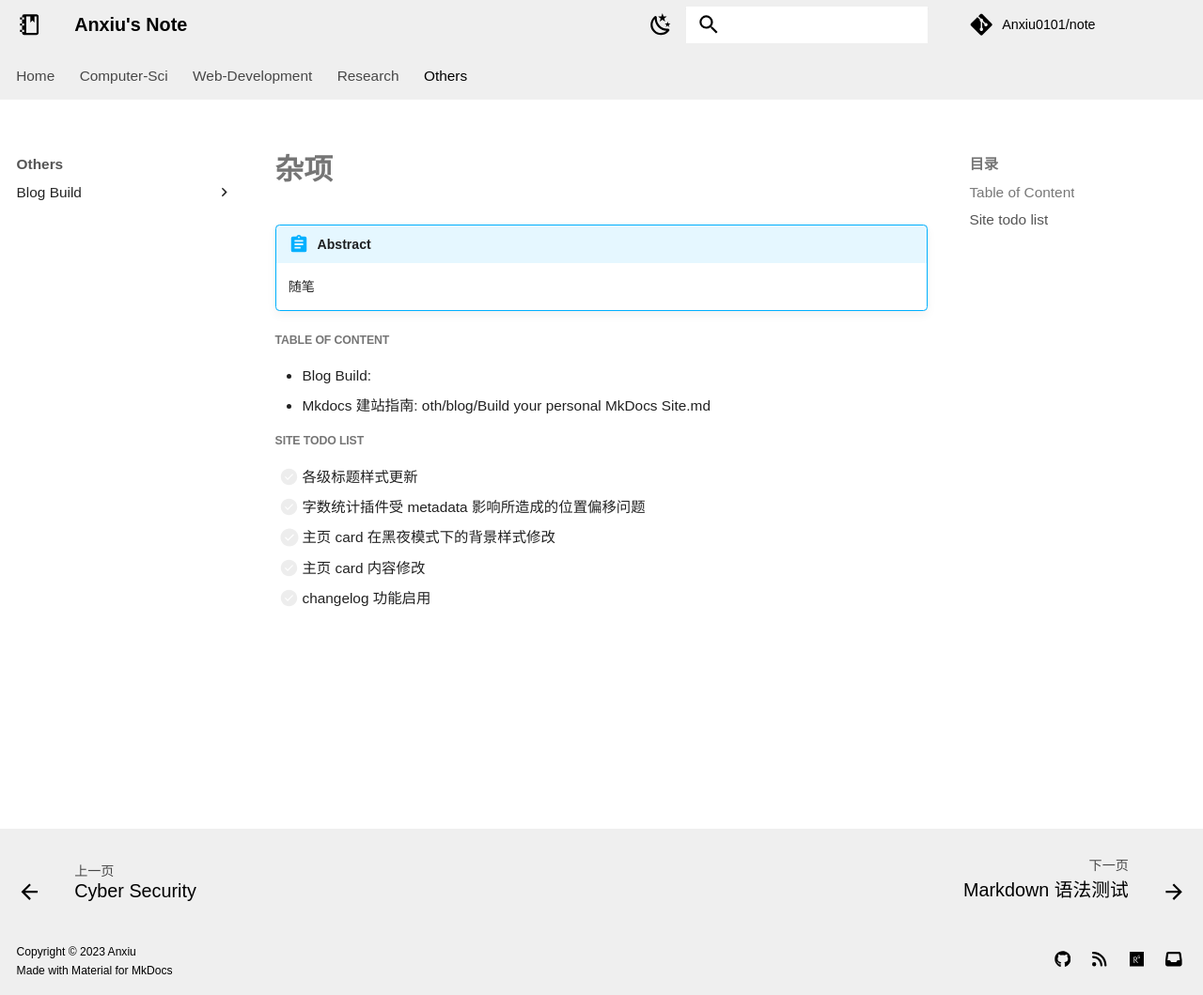
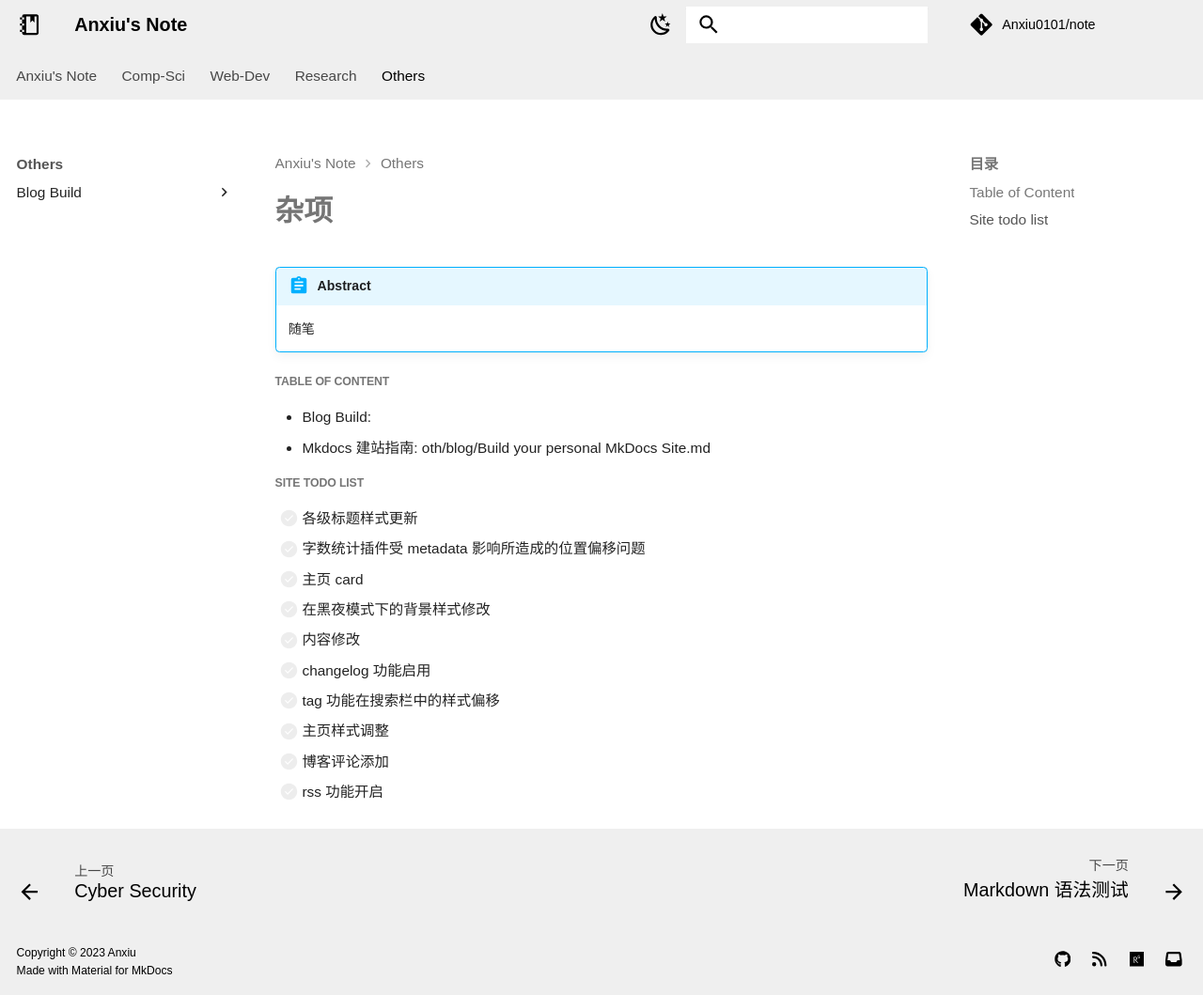
Before and after one commit to Anxiu0101/Anxiu0101.github.io, an MkDocs documentation site: the page built from docs/oth/index.md, in a window 1280 px wide and 1059 px high. Shown: the whole window at 94% size. Built offline with MkDocs 1.6.1 and Material for MkDocs 9.7.7, drawn with Linux system fonts in a browser that asks for light colours; comment, search, counter and statistics services are not loaded.

Commit message:
feat: update cv and site-todo list.

```diff
--- a/docs/oth/index.md
+++ b/docs/oth/index.md
@@ -16,6 +16,11 @@ title: 杂项
 
 - [ ] 各级标题样式更新
 - [ ] 字数统计插件受 metadata 影响所造成的位置偏移问题
-- [ ] 主页 card 在黑夜模式下的背景样式修改
-- [ ] 主页 card 内容修改
+- [ ] 主页 card
+  - [ ] 在黑夜模式下的背景样式修改
+  - [ ] 内容修改
 - [ ] changelog 功能启用
+- [ ] tag 功能在搜索栏中的样式偏移
+- [ ] 主页样式调整
+- [ ] 博客评论添加
+- [ ] rss 功能开启
--- a/mkdocs.yml
+++ b/mkdocs.yml
@@ -128,9 +128,8 @@ plugins:
 # - git-revision-date-localized
 
 nav:
-- Home:
-  - index.md
-- Computer-Sci:
+- index.md
+- Comp-Sci:
   - cs/index.md
 # — 编程语言 —————————————————————————————————————————————————————
   - Program Lang:
@@ -141,21 +140,21 @@ nav:
 # — 算法原理 —————————————————————————————————————————————————————
   - Algorithm:
       - Raft Algorithm: cs/algorithm/raft.md
-- Web-Development:
+- Web-Dev:
     - web/index.md
 # — 部署记录与一些开发工具的使用 —————————————————————————————————————
     - Deploy & Tools:
         - Config MySQL in Ubuntu: web/deploy/mysql-in-ubuntu.md
         - Nginx Introduction: web/deploy/nginx-intro.md
-        - 在 Docker 中配置 PostgreSQL: web/deploy/postgre-in-docker.md
+        - Config PostgreSQL in Docker: web/deploy/postgre-in-docker.md
         - Docker Introduction: web/deploy/docker-intro.md
         - Dockerfile Introduction: web/deploy/dockerfile-intro.md
-        - espanso simple use: web/deploy/espanso-intro.md
+        - Espanso simple use: web/deploy/espanso-intro.md
         - Systemctl Introduction: web/deploy/systemctl-intro.md
         - Config ssh in Win: web/deploy/win-ssh-config.md
 # — 开发记录 ——————————————————————————————————————————————————————
     - Development:
-        - Golang Optional Pattern: web/dev/Golang-optional-pattern.md
+        - Golang Optional Pattern: web/dev/golang-optional-pattern.md
         - Compiler a Go Project: web/dev/go-project-compiler.md
         - Use tencent SMS in Go: web/dev/golang-tencent-SMS.md
         - Gorm struct label Guide: web/dev/gorm-struct-label.md
@@ -167,8 +166,8 @@ nav:
     - rsc/sec/index.md
 - Others:
   - oth/index.md
-#  - Resume:
-#      - cv.pdf
+  # - Resume:
+  #   - cv.pdf
 # — 建站记录 ——————————————————————————————————————————————————————
   - Blog Build:
     - Markdown 语法测试: oth/blog/Markdown-Grammar.md
```
Also changed, not shown: docs/index.md (+1 -1 lines), 1 other file.
